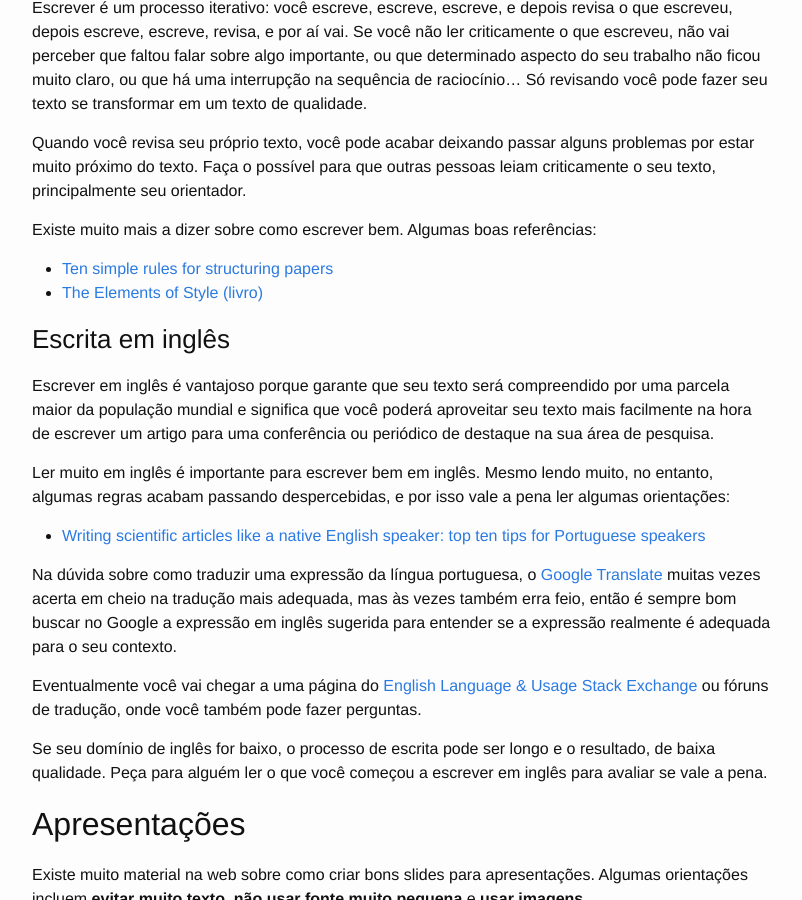
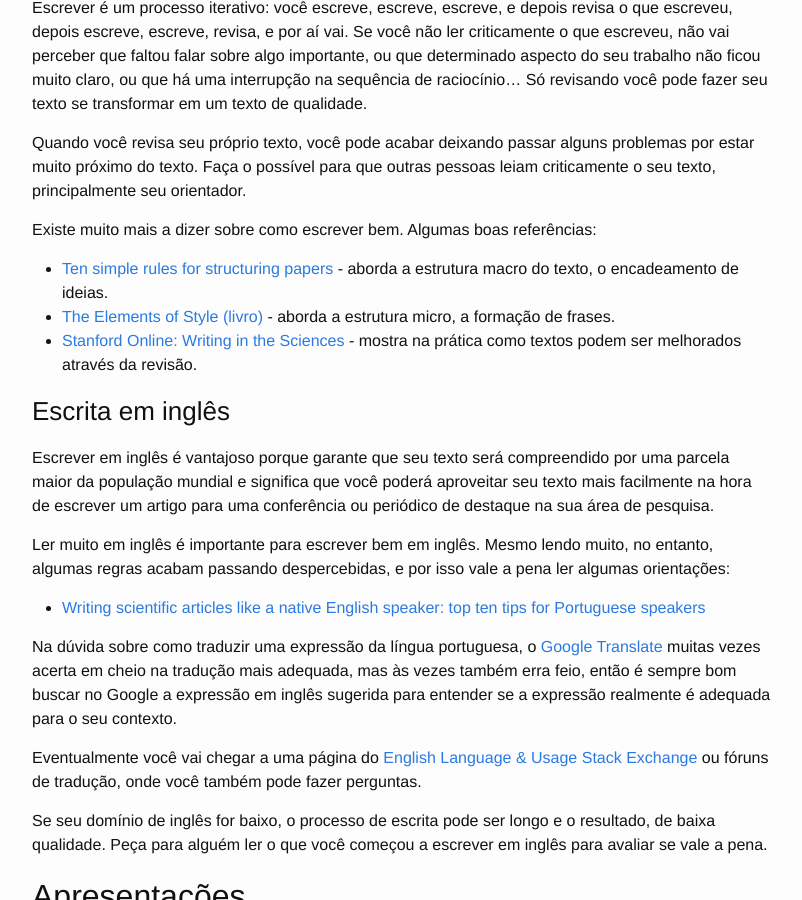
Before and after one commit to rodrigorgs/rodrigorgs.github.io, a Jekyll site: the page built from _posts/2016-04-23-orientacoes-para-potenciais-orientandos.md, in a window 1280 px wide and 900 px high, scrolled down 2013 px. Shown: the whole window, without its empty margins (238-1040 px from the left). Built offline with Jekyll 4.4.1, drawn with Linux system fonts in a browser that asks for light colours.

Commit message:
Adiciona referências.

```diff
--- a/_posts/2016-04-23-orientacoes-para-potenciais-orientandos.md
+++ b/_posts/2016-04-23-orientacoes-para-potenciais-orientandos.md
@@ -70,8 +70,9 @@ Quando você revisa seu próprio texto, você pode acabar deixando passar alguns
 
 Existe muito mais a dizer sobre como escrever bem. Algumas boas referências:
 
-- [Ten simple rules for structuring papers](http://biorxiv.org/content/biorxiv/early/2016/11/28/088278.full.pdf)
-- [The Elements of Style (livro)](https://en.wikipedia.org/wiki/The_Elements_of_Style)
+- [Ten simple rules for structuring papers](http://biorxiv.org/content/biorxiv/early/2016/11/28/088278.full.pdf) - aborda a estrutura macro do texto, o encadeamento de ideias.
+- [The Elements of Style (livro)](https://en.wikipedia.org/wiki/The_Elements_of_Style) - aborda a estrutura micro, a formação de frases.
+- [Stanford Online: Writing in the Sciences](https://www.youtube.com/watch?v=PPsocEFCGRU&list=PLUk4uy2jPpXVGXqVhgs352q6jOdI608Qg&index=1) - mostra na prática como textos podem ser melhorados através da revisão.
 
 ### Escrita em inglês
 
```
Also changed, not shown: softeng/data-analysis.md (+4 -0 lines).
